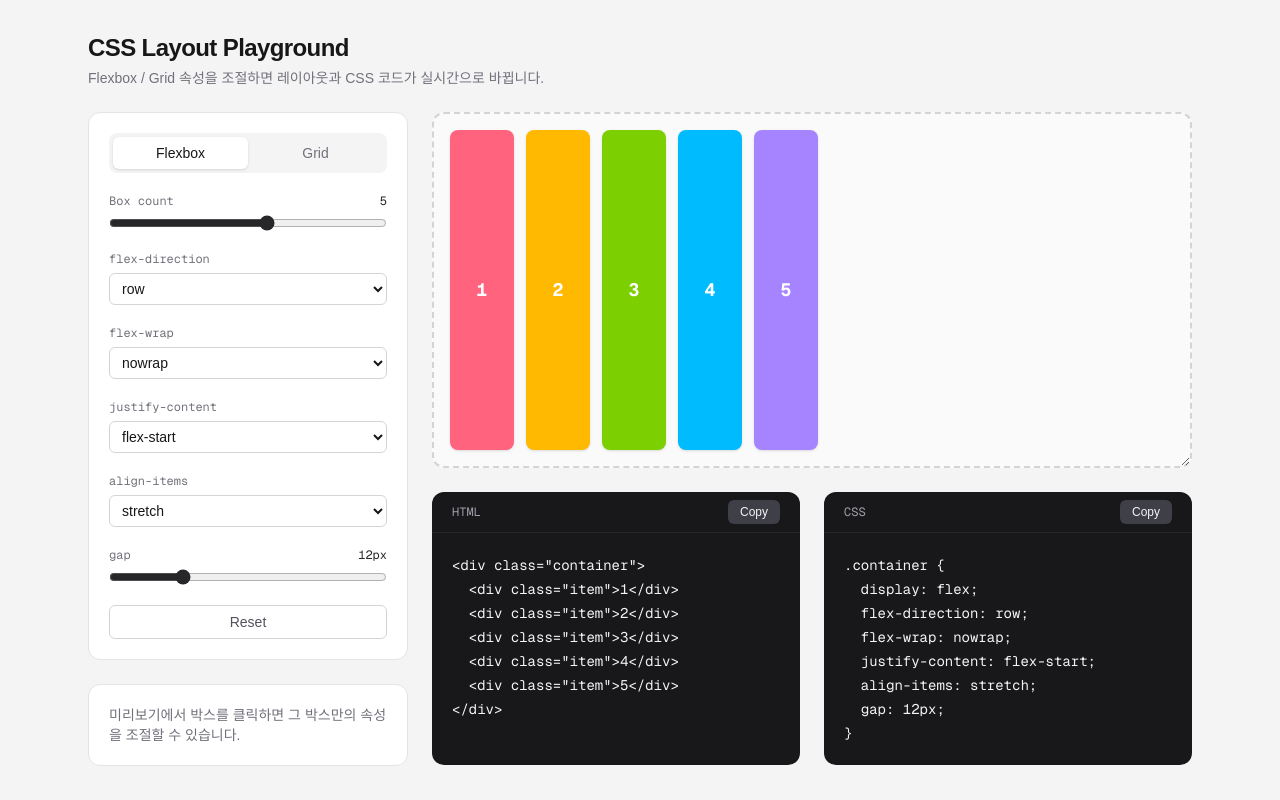
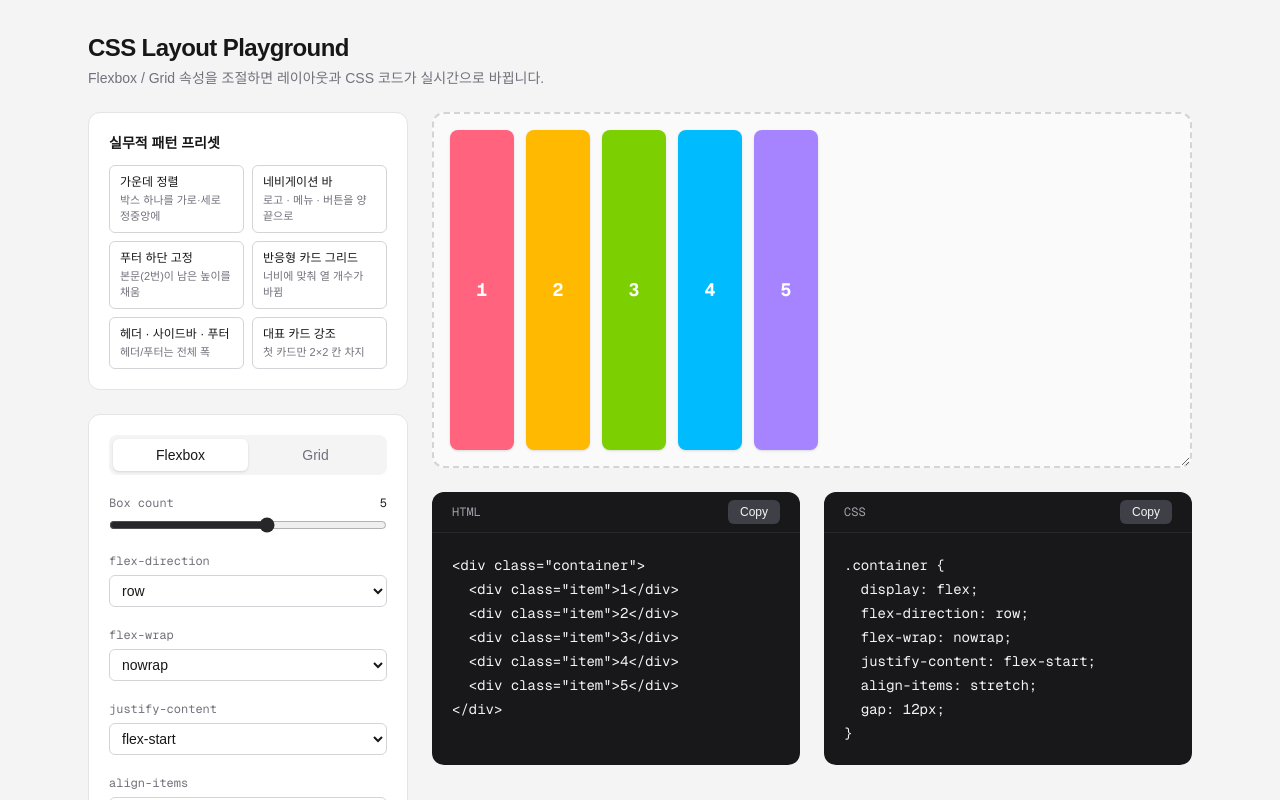
Before and after one commit to lym-bin/css-layout-playground, a Next.js app: page / in a window 1280 px wide. Shown: the top 800 px of the page. Built offline with nearby package versions, Linux system fonts and the light colour scheme.

Commit message:
feat: 실무 레이아웃 패턴 프리셋 6종 추가

```diff
--- a/src/components/layout-playground/LayoutPlayground.tsx
+++ b/src/components/layout-playground/LayoutPlayground.tsx
@@ -1,7 +1,7 @@
 // src/components/layout-playground/LayoutPlayground.tsx
 // 플레이그라운드 전체를 조립하는 클라이언트 컴포넌트.
-// - 레이아웃 상태(PlaygroundState)와 선택한 박스(seletedIndex)를 여기서만 보관
-// - 왼쪽: ControlPanel + ItemPanel / 오른쪽: PreviewCanvas + CodeOutput(HTML, CSS)
+// - 레이아웃 상태(PlaygroundState)와 선택한 박스(selectedIndex)를 여기서만 보관
+// - 왼쪽: PresetPanel + ControlPanel + ItemPanel / 오른쪽: PreviewCanvas + CodeOutput(HTML, CSS)
 // - "use client" 경계는 이 파일 하나. 여기서 import하는 컴포넌트는 자동으로 클라이언트에 포함된다.
 
 "use client";
@@ -10,15 +10,17 @@ import { useState } from "react";
 import { INITIAL_STATE } from "@/lib/layout/constants";
 import { generateCss } from "@/lib/layout/generateCss";
 import { generateHtml } from "@/lib/layout/generateHtml";
+import type { Preset } from "@/lib/layout/presets";
 import type { PlaygroundState } from "@/lib/layout/types";
+import CodeOutput from "./CodeOutput";
 import ControlPanel from "./ControlPanel";
+import ItemPanel from "./ItemPanel";
+import PresetPanel from "./PresetPanel";
 import PreviewCanvas from "./PreviewCanvas";
-import ItemPanel from "./ItemPanel";
-import CodeOutput from "./CodeOutput";
 
 export default function LayoutPlayground() {
   const [state, setState] = useState<PlaygroundState>(INITIAL_STATE);
-  const [selectedIndex, setSeletedIndex] = useState<number | null>(null);
+  const [selectedIndex, setSelectedIndex] = useState<number | null>(null);
 
   // 박스 개수를 줄여서 선택한 박스가 사라졌으면 "선택 없음"으로 취급
   const activeIndex =
@@ -26,9 +28,16 @@ export default function LayoutPlayground() {
       ? selectedIndex
       : null;
 
+  // 프리셋은 박스 구성이 통째로 바뀌므로 이전 선택은 의미가 없어 해제한다.
+  const applyPreset = (preset: Preset) => {
+    setState(preset.state);
+    setSelectedIndex(null);
+  };
+
   return (
     <div className="mx-auto grid w-full max-w-6xl gap-6 p-6 lg:grid-cols-[320px_1fr]">
       <div className="flex flex-col gap-6">
+        <PresetPanel onApply={applyPreset} />
         <ControlPanel state={state} setState={setState} />
         <ItemPanel
           state={state}
@@ -36,11 +45,12 @@ export default function LayoutPlayground() {
           selectedIndex={activeIndex}
         />
       </div>
+
       <section className="flex min-w-0 flex-col gap-6">
         <PreviewCanvas
           state={state}
           selectedIndex={activeIndex}
-          onSelect={setSeletedIndex}
+          onSelect={setSelectedIndex}
         />
         <div className="grid gap-6 xl:grid-cols-2">
           <CodeOutput title="HTML" code={generateHtml(state)} />
--- /dev/null
+++ b/src/components/layout-playground/PresetPanel.tsx
@@ -0,0 +1,34 @@
+// src/components/layout-playground/PresetPanel.tsx
+// 왼쪽 맨 위 프리셋 버튼 목록.
+// - 버튼을 누르면 onApply(preset) 로 부모에게 알리기만 한다
+// - 실제로 상태를 바꾸는 건 부모(LayoutPlayground)의 몫.
+
+import { PRESETS } from "@/lib/layout/presets";
+import type { Preset } from "@/lib/layout/presets";
+
+interface PresetPanelProps {
+  onApply: (preset: Preset) => void;
+}
+
+export default function PresetPanel({ onApply }: PresetPanelProps) {
+  return (
+    <aside className="flex flex-col gap-3 rounded-xl border border-zinc-200 bg-white p-5 dark:border-zinc-800 dark:bg-zinc-950">
+      <h2 className="text-sm font-semibold">실무적 패턴 프리셋</h2>
+      <div className="grid grid-cols-2 gap-2">
+        {PRESETS.map((preset) => (
+          <button
+            key={preset.id}
+            type="button"
+            onClick={() => onApply(preset)}
+            className="flex flex-col gap-0.5 rounded-md border border-zinc-300 px-2.5 py-2 text-left hover:bg-zinc-100 dark:border-zinc-700 dark:hover:bg-zinc-900"
+          >
+            <span className="text-xs font-medium">{preset.name}</span>
+            <span className="text-[11px] leading-4 text-zinc-500">
+              {preset.description}
+            </span>
+          </button>
+        ))}
+      </div>
+    </aside>
+  );
+}
--- /dev/null
+++ b/src/lib/layout/presets.ts
@@ -0,0 +1,135 @@
+// src/lib/layout/presets.ts
+//  레이아웃 패턴을 "상태 스냅샷"으로 정의한 목록.
+// - 프리셋 하나 = PlaygroundState 하나. 적용은 setState(preset.state) 한 줄이면 된다.
+// - INITIAL_STATE 를 바탕으로 필요한 값만 덮어써서 만든다.
+// - 화면(UI)과 상관없는 순수 데이터라 lib 에 둔다.
+
+import { INITIAL_STATE } from "./constants";
+import type {
+  FlexItemSettings,
+  GridItemSettings,
+  ItemSettings,
+  PlaygroundState,
+} from "./types";
+
+export interface Preset {
+  id: string;
+  name: string;
+  description: string;
+  state: PlaygroundState;
+}
+
+interface ItemOverride {
+  flex?: Partial<FlexItemSettings>;
+  grid?: Partial<GridItemSettings>;
+}
+
+// 바꿀 박스만 { 인덱스(0부터): 덮어쓸 값 } 으로 넘기면 나머지는 기본값으로 채운다.
+function makeItems(overrides: Record<number, ItemOverride>): ItemSettings[] {
+  return INITIAL_STATE.items.map((item, i) => {
+    const override = overrides[i];
+    if (!override) return item;
+    return {
+      flex: { ...item.flex, ...override.flex },
+      grid: { ...item.grid, ...override.grid },
+    };
+  });
+}
+
+export const PRESETS: readonly Preset[] = [
+  {
+    id: "center",
+    name: "가운데 정렬",
+    description: "박스 하나를 가로·세로 정중앙에",
+    state: {
+      ...INITIAL_STATE,
+      mode: "flex",
+      boxCount: 1,
+      flex: {
+        ...INITIAL_STATE.flex,
+        justifyContent: "center",
+        alignItems: "center",
+      },
+    },
+  },
+  {
+    id: "navbar",
+    name: "네비게이션 바",
+    description: "로고 · 메뉴 · 버튼을 양 끝으로",
+    state: {
+      ...INITIAL_STATE,
+      mode: "flex",
+      boxCount: 3,
+      flex: {
+        ...INITIAL_STATE.flex,
+        justifyContent: "space-between",
+        alignItems: "center",
+      },
+    },
+  },
+  {
+    id: "sticky-footer",
+    name: "푸터 하단 고정",
+    description: "본문(2번)이 남은 높이를 채움",
+    state: {
+      ...INITIAL_STATE,
+      mode: "flex",
+      boxCount: 3,
+      flex: { ...INITIAL_STATE.flex, direction: "column", gap: 8 },
+      items: makeItems({ 1: { flex: { grow: 1 } } }),
+    },
+  },
+  {
+    id: "card-grid",
+    name: "반응형 카드 그리드",
+    description: "너비에 맞춰 열 개수가 바뀜",
+    state: {
+      ...INITIAL_STATE,
+      mode: "grid",
+      boxCount: 8,
+      grid: {
+        ...INITIAL_STATE.grid,
+        columns: { kind: "auto-fill", minWidth: 140 },
+        rows: { kind: "auto" },
+        gap: 16,
+      },
+    },
+  },
+  {
+    id: "holy-grail",
+    name: "헤더 · 사이드바 · 푸터",
+    description: "헤더/푸터는 전체 폭",
+    state: {
+      ...INITIAL_STATE,
+      mode: "grid",
+      boxCount: 4,
+      grid: {
+        ...INITIAL_STATE.grid,
+        columns: { kind: "custom", template: "160px 1fr" },
+        rows: { kind: "auto" },
+      },
+      items: makeItems({
+        0: { grid: { column: { kind: "full" } } },
+        3: { grid: { column: { kind: "full" } } },
+      }),
+    },
+  },
+  {
+    id: "featured",
+    name: "대표 카드 강조",
+    description: "첫 카드만 2×2 칸 차지",
+    state: {
+      ...INITIAL_STATE,
+      mode: "grid",
+      boxCount: 7,
+      grid: {
+        ...INITIAL_STATE.grid,
+        columns: { kind: "count", count: 3 },
+        rows: { kind: "auto" },
+      },
+      items: makeItems({
+        0: { grid: { column: { kind: "span", span: 2 }, rowSpan: 2 } },
+      }),
+    },
+  },
+];
```
